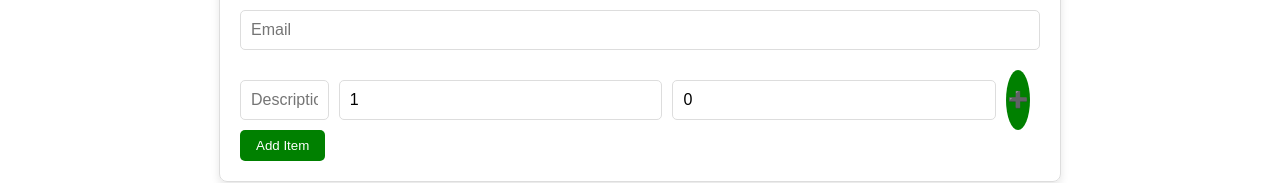
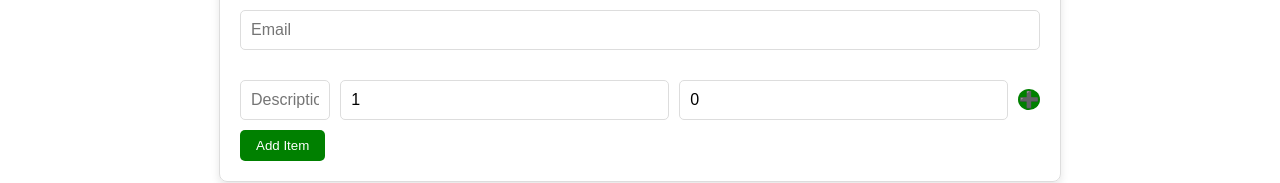
Before and after one commit to Ombito/Admin-dashboard, a React (Create React App) app: page /invoices in a window 1280 px wide. Shown: the part 1107-1290 px from the top of the page. Built offline with nearby package versions, Linux system fonts and the light colour scheme.

Commit message:
Fix: invoice

```diff
--- a/src/components/Invoices/invoices.css
+++ b/src/components/Invoices/invoices.css
@@ -147,7 +147,6 @@
 
   .invoice-item {
     display: flex;
-    /* flex-direction: column; */
     margin-top: 10px;
   }
 
@@ -160,12 +159,13 @@
     background-color: green;
     border: none;
     color: black;
-    padding: 2px;
+    padding: 1px;
+    margin: auto;
     border-radius: 50%;
     cursor: pointer;
+    height: auto;
     font-size: 16px;
     font-weight: bold;
-    margin-right: 10px;
   }
 
 
```
